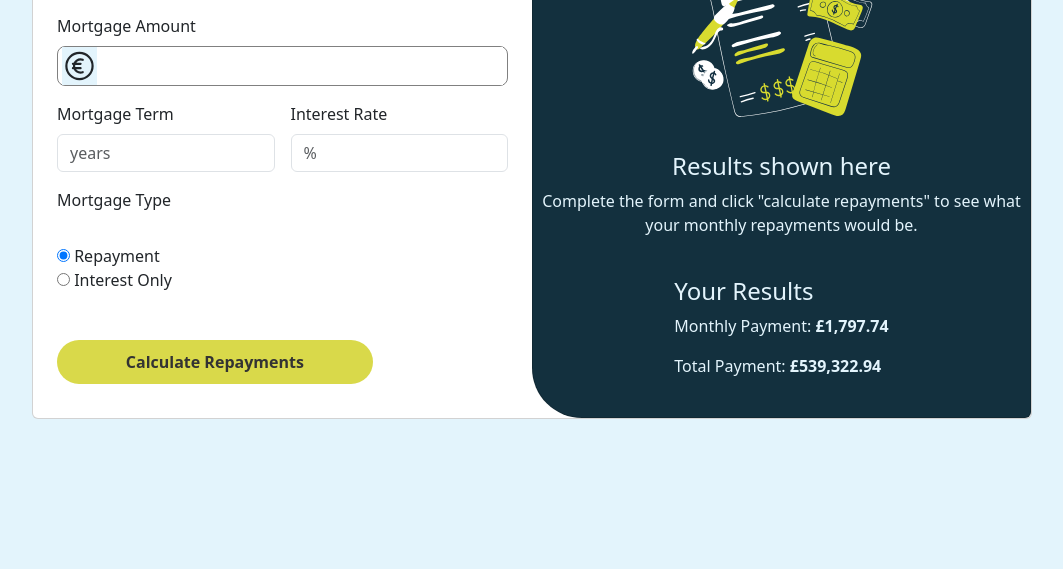
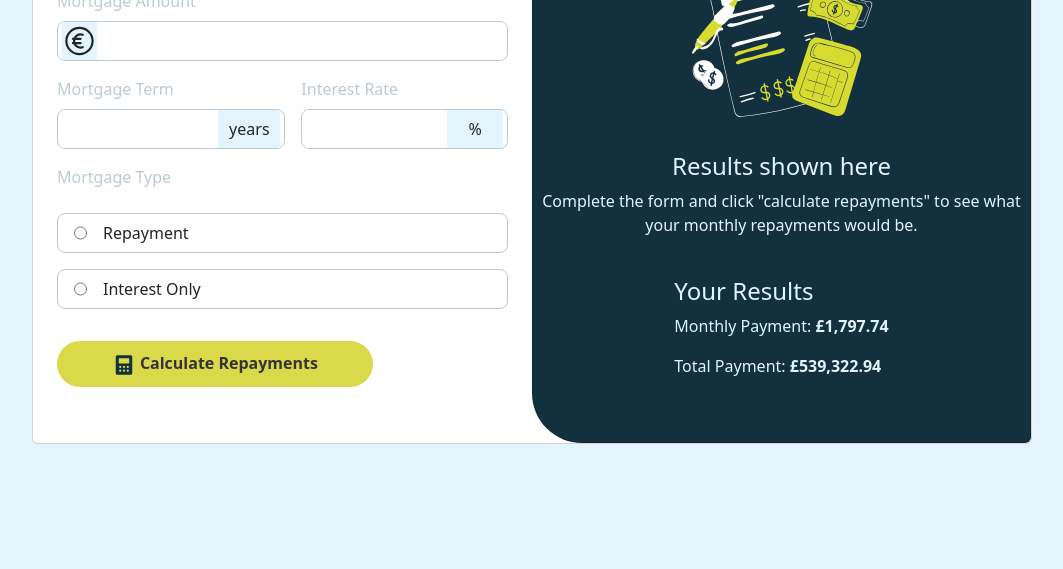
Before and after one commit to javilafoure/Proyecto_final_N1, a plain HTML site: page index.html in a window 1280 px wide. Shown: the part 231-800 px from the top of the page, without its empty margins (108-1171 px from the left). Drawn offline with nearby package versions, Linux system fonts and the light colour scheme.

Commit message:
diseño colores

```diff
--- a/index.html
+++ b/index.html
@@ -14,45 +14,60 @@
         <div class="card_container card d-flex w-100 h-100 flex-md-row align-items-md-center justify-content-md-center"
             style="width: 18rem;">
             <div class="card-body tamaño w-100 h-100 p-4">
-                <div class="d-flex flex-column align-items-start flex-md-row align-items-md-center justify-content-md-between mb-4">
+                <div
+                    class="d-flex flex-column align-items-start flex-md-row align-items-md-center justify-content-md-between mb-4">
                     <h2 class="text-center">Mortgage Calculator</h2>
-                    <a href="">Clear all</a>
+                    <a class="color_text" href="">Clear all</a>
                 </div>
                 <form>
                     <div class="mb-3">
-                        <label for="mortgageAmount" class="form-label">Mortgage Amount</label>
-                        <label for="" class="moneda">
-                            <svg xmlns="http://www.w3.org/2000/svg" fill="none" viewBox="0 0 24 24" stroke-width="1.5" stroke="currentColor" class="size-6">
-                                <path stroke-linecap="round" stroke-linejoin="round" d="M14.25 7.756a4.5 4.5 0 1 0 0 8.488M7.5 10.5h5.25m-5.25 3h5.25M21 12a9 9 0 1 1-18 0 9 9 0 0 1 18 0Z" />
-                              </svg>
-                              <input type="text">
+                        <label for="mortgageAmount" class="form-label color_text">Mortgage Amount</label>
+                        <label for="" class="moneda d-flex">
+                            <svg xmlns="http://www.w3.org/2000/svg" fill="none" viewBox="0 0 24 24" stroke-width="1.5"
+                                stroke="currentColor" class="size-6">
+                                <path stroke-linecap="round" stroke-linejoin="round"
+                                    d="M14.25 7.756a4.5 4.5 0 1 0 0 8.488M7.5 10.5h5.25m-5.25 3h5.25M21 12a9 9 0 1 1-18 0 9 9 0 0 1 18 0Z" />
+                            </svg>
+                            <input class="borde" type="text">
                         </label>
                     </div>
                     <div class="d-md-flex justify-content-md-between gap-3">
                         <div class="mb-3">
-                            <label for="mortgageTerm" class="form-label">Mortgage Term</label>
-                            <input type="number" class="form-control" id="mortgageTerm" placeholder="years">
+                            <label for="mortgageTerm" class="form-label color_text">Mortgage Term</label>
+                            <label for="" class="term d-flex">
+                                <input class="borde" type="text" class="form-control" id="mortgageTerm">
+                                <label class="ancho" for="">years</label>
+                            </label>
                         </div>
                         <div class="mb-3">
-                            <label for="interestRate" class="form-label">Interest Rate</label>
-                            <input type="number" class="form-control" id="interestRate" placeholder="%">
+                            <label for="interestRate" class="form-label color_text">Interest Rate</label>
+                            <label for="" class="rate d-flex">
+                                <input class="borde" type="text" class="form-control" id="interestRate"
+                                    placeholder="">
+                                <label class="anio ancho" for="">%</label>
+                            </label>
                         </div>
                     </div>
                     <div class="mb-3">
-                        <label for="mortgageType" class="form-label">Mortgage Type</label>
-                        <div class="d-flex flex-column my-4">
-                            <div>
-                                <input type="radio" id="repayment" name="mortgageType" value="repayment" checked>
-                                <label for="repayment" class="me-3">Repayment</label>
-                            </div>
-                            <div>
-                                <input type="radio" id="interestOnly" name="mortgageType" value="interestOnly">
-                                <label for="interestOnly">Interest Only</label>
+                        <label for="mortgageType" class="form-label color_text">Mortgage Type</label>
+                        <div class="d-flex flex-column my-3">
+                            <div class="d-flex flex-column gap-3">
+                                <label class="radio_btn d-flex px-3 gap-3" for="">
+                                    <input type="radio" id="repayment" name="mortgageType" value="repayment">
+                                    <label for="repayment" class="d-flex align-items-center">Repayment</label>
+                                </label>
+
+                                <label class="radio_btn d-flex px-3 gap-3" for="">
+                                    <input type="radio" id="interestOnly" name="mortgageType" value="interestOnly">
+                                    <label for="interestOnly" class="d-flex align-items-center">Interest Only</label>
+                                </label>
                             </div>
 
                         </div>
                     </div>
-                    <button type="submit" class="btn btn-primary w-100 custom-button my-4">Calculate Repayments</button>
+                    <button type="submit" class="btn btn-primary w-100 custom-button my-3">
+                        <img src="./images/icon-calculator.svg" alt="">
+                        Calculate Repayments</button>
                 </form>
             </div>
             <div class="card_result card tamaño w-100 h-100 fondo d-flex align-items-center justify-content-center">
--- a/styles/style.css
+++ b/styles/style.css
@@ -4,24 +4,43 @@
     background-color: #e3f4fc;
 }
 
-.moneda{
-    display: flex;
+.moneda, .term, .rate, .radio_btn{
     width: 100%;
     height: 40px;
-    border: solid 1px grey;
+    border: solid 1px #b9ccd2;
     padding-inline: .25rem;
     border-radius: .5rem;
+    accent-color: #d9d94a;
+
+}
+
+.moneda:focus-within,
+.term:focus-within,
+.rate:focus-within,
+.radio_btn:focus-within
+{
+    border: solid 2px #d9d94a;
+    background-color: #fafae1;
 
 }
 
 .moneda > svg {
     background-color: #e3f4fc;
+
 }
 
-.moneda > input{
+.borde{
     width: 100%;
     border: none;
     outline: none;
+}
+
+.ancho{
+    display: flex;
+    width: 40%;
+    background-color: #e3f4fc;
+    align-items: center;
+    justify-content: center;
 }
 
 .derecha {
@@ -47,10 +66,14 @@
     background-color: #f2cf23;
 }
 
+.color_text{
+    color: #b9ccd2;
+}
+
 @media (min-width: 768px) {
     .card_container {
         width: 1000px !important;
-        height: 500px !important;
+        height: 550px !important;
     }
 
     .tamaño {
```
Also changed, not shown: images/icon-calculator.svg (added).
